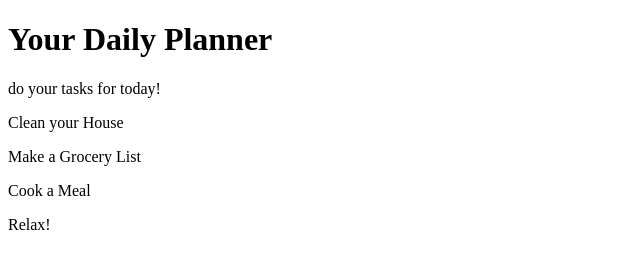
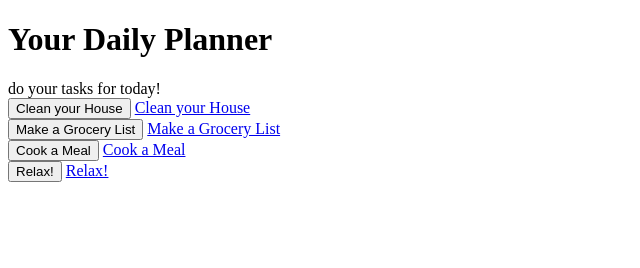
Before and after one commit to arl18-08/arl18-08.github.io, a plain HTML site: page afinalproj/homepage.html in a window 1280 px wide. Shown: the whole page, without its empty margins (0-640 px from the left). Drawn offline with Linux system fonts and the light colour scheme.

Commit message:
doc push

```diff
--- a/afinalproj/homepage.html
+++ b/afinalproj/homepage.html
@@ -14,16 +14,20 @@
       </header>
 
       <div>
-        <p>Clean your House</p>
+        <button>Clean your House</button>
+          <a href="afinalproj/clean.html" class="launch-btn1">Clean your House</a>
       </div>
        <div>
-        <p>Make a Grocery List</p>
+        <button>Make a Grocery List</button>
+            <a href="afinalproj/grocery.html" class="launch-btn2">Make a Grocery List</a>
       </div>
        <div>
-        <p>Cook a Meal</p>
+        <button>Cook a Meal</button>
+          <a href="afinalproj/cook.html" class="launch-btn3">Cook a Meal</a>
       </div>
        <div>
-        <p>Relax!</p>
+        <button>Relax!</button>
+          <a href="afinalproj/relax.html" class="launch-btn4">Relax!</a>
       </div>
 
     </body>
```
Also changed, not shown: afinalproj/templateindex.html (+1 -1 lines), afinalproj/cook.html (added), afinalproj/grocery.html (added), afinalproj/relax.html (added).
